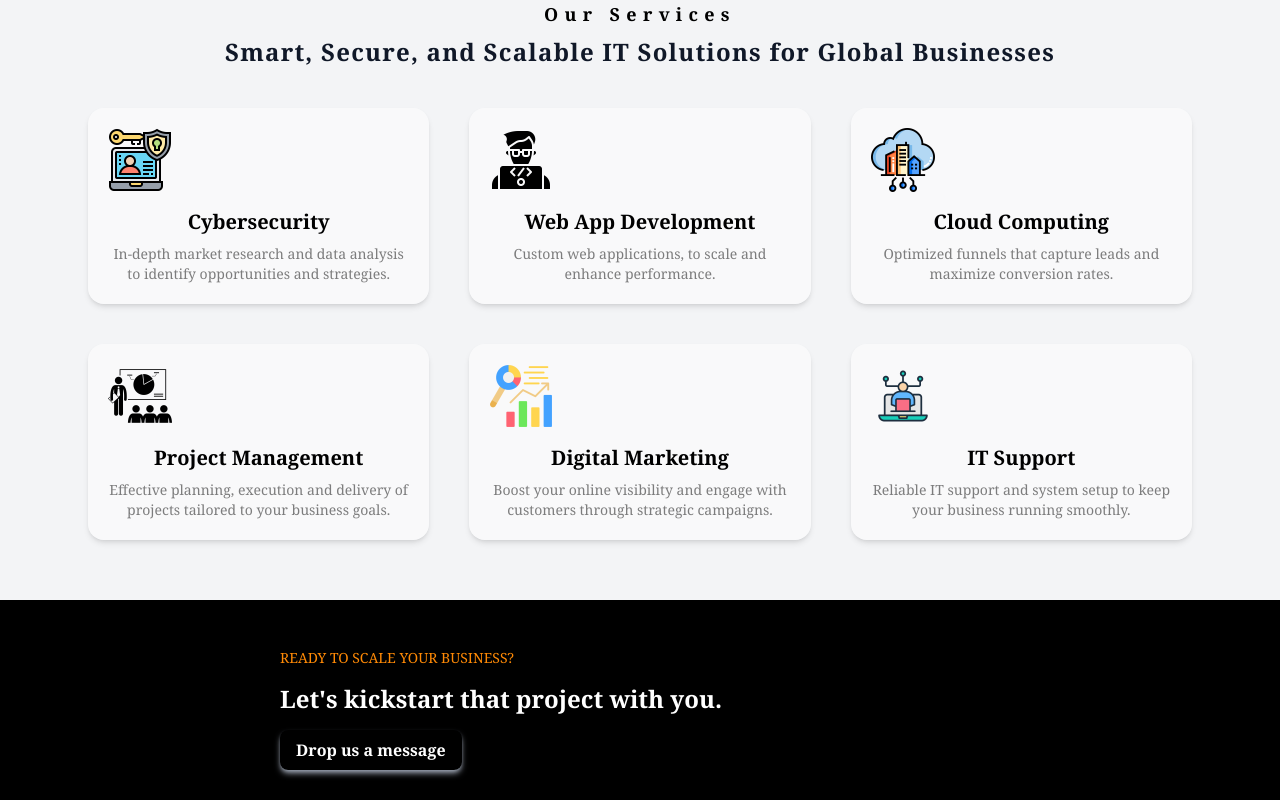
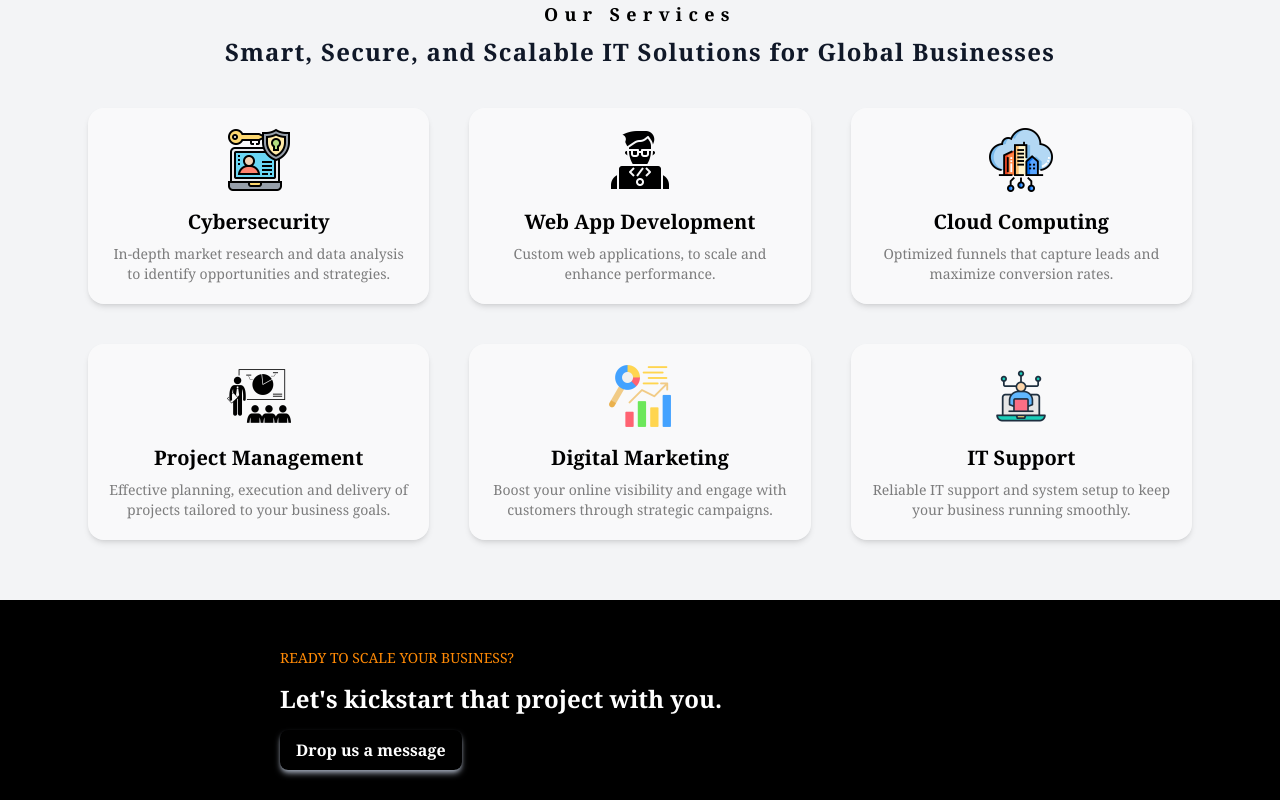
Before and after one commit to ropephilips/tomgraphene, a Next.js app: page / in a window 1280 px wide. Shown: the part 860-1660 px from the top of the page. Built offline with nearby package versions, Linux system fonts and the light colour scheme.

Commit message:
Update ServicesSection.tsx

```diff
--- a/src/components/ServicesSection.tsx
+++ b/src/components/ServicesSection.tsx
@@ -77,7 +77,7 @@ export default function ServicesSection() {
                   height={300}
                   src={service.image}
                   alt={service.title}
-                  className="w-16 h-16 mb-4"
+                  className="w-16 h-16 mb-4 mx-auto"
                   priority
                 />
                 <h3 className="text-xl font-serif font-semibold mb-2">
@@ -88,7 +88,7 @@ export default function ServicesSection() {
                 </p>
 
                 <p
-                  className="text-xs absolute top-6 right-13 font-semibold tracking-[0.20em]
+                  className="text-xs absolute top-6 right-13 font-semibold tracking-[0.10em]
                              opacity-0 group-hover:opacity-100 group-focus:opacity-100 group-active:opacity-100
                              transition-opacity duration-300"
                 >
```
